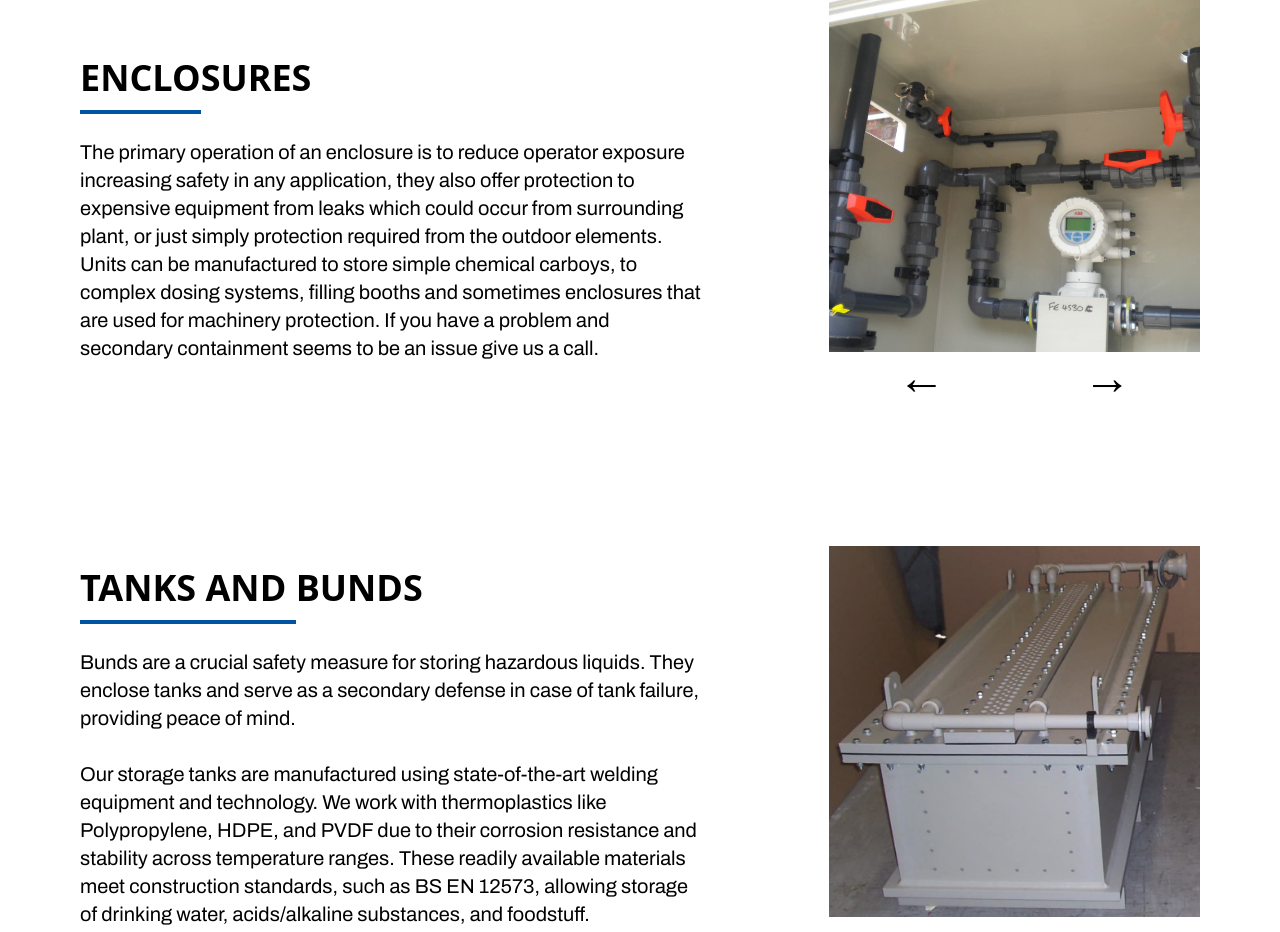
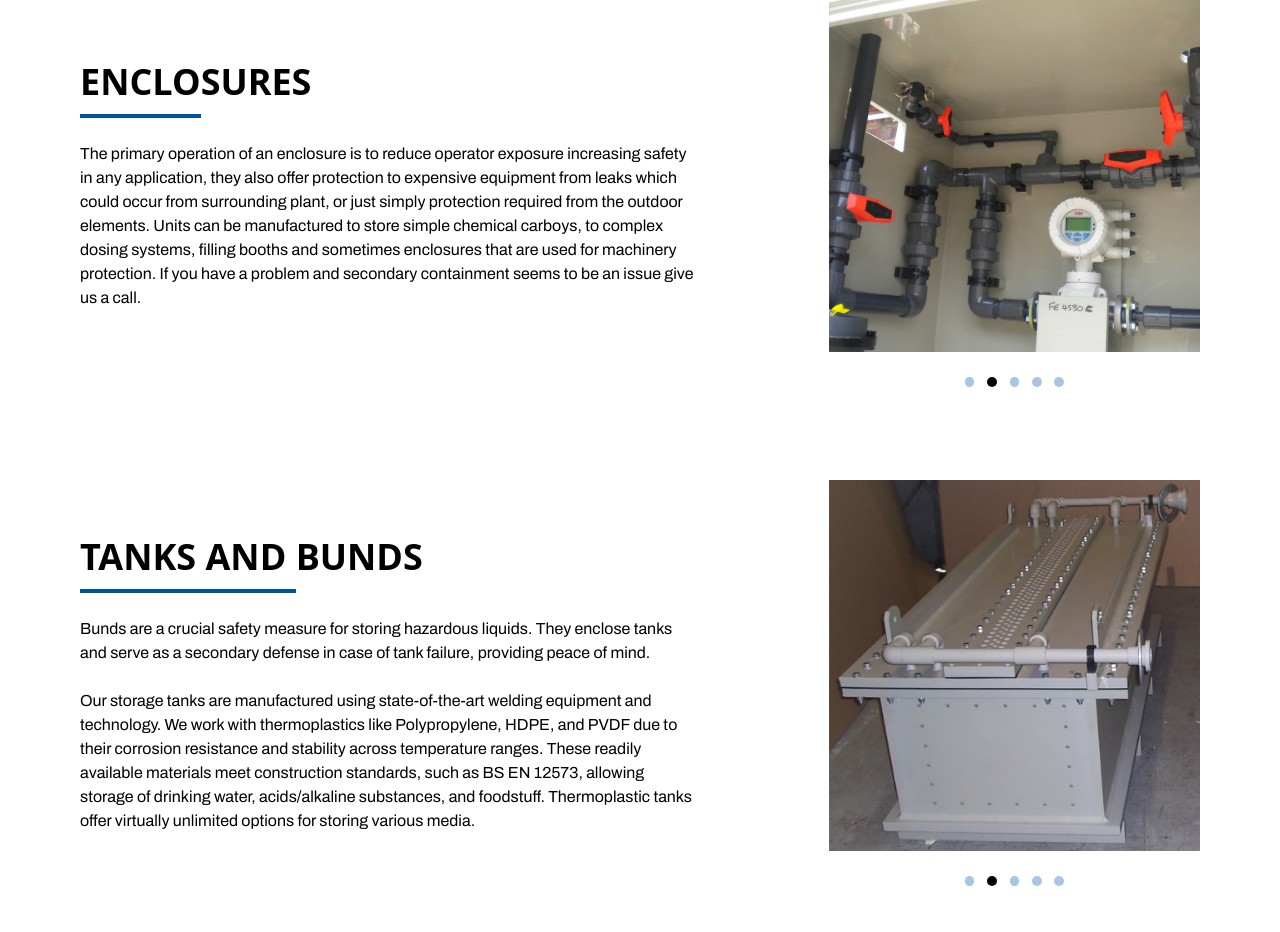
Before and after one commit to alparslankorkmaz/marcol-redone, a Next.js app: page /portfolio in a window 1280 px wide. Shown: the part 1532-2464 px from the top of the page. Built offline with nearby package versions, Linux system fonts and the light colour scheme.

Commit message:
redone enclosures + tanks and bunds

```diff
--- a/src/app/portfolio/page.js
+++ b/src/app/portfolio/page.js
@@ -17,6 +17,10 @@ export default function Portfolio() {
   const OPTIONS = {};
   const SLIDE1_COUNT = 5;
   const SLIDE1 = Array.from(Array(SLIDE1_COUNT).keys());
+  const SLIDE2_COUNT = 5;
+  const SLIDE2 = Array.from(Array(SLIDE2_COUNT).keys());
+  const SLIDE3_COUNT = 5;
+  const SLIDE3 = Array.from(Array(SLIDE3_COUNT).keys());
 
   return (
     <>
@@ -38,8 +42,8 @@ export default function Portfolio() {
       <div className="p-10 lg:p-20">
         <div className="grid justify-center items-center grid-cols-5 gap-10 lg:gap-32">
           <ScrubbingSystems slides={SLIDE1} options={OPTIONS} />
-          <Enclosures />
-          <TanksAndBunds />
+          <Enclosures slides={SLIDE2} options={OPTIONS} />
+          <TanksAndBunds slides={SLIDE3} options={OPTIONS} />
           <DuctingAndExtractionSystems />
           <MachineGuards />
           <Pipework />
--- a/src/components/Enclosures.js
+++ b/src/components/Enclosures.js
@@ -2,23 +2,57 @@
 
 import useEmblaCarousel from "embla-carousel-react";
 import Autoplay from "embla-carousel-autoplay";
-import React, { useCallback } from "react";
+import React, { useState, useEffect, useCallback } from "react";
 
-export default function Enclosures() {
+import { DotButton, PrevButton, NextButton } from "./CarouselArrowsDotsButtons";
+import { imageByIndex2 } from "./ImageByIndex";
+
+export default function ScrubbingSystems(props) {
   const autoplayOptions = {
-    delay: 3500,
+    delay: 5500,
   };
   const [emblaRef, emblaApi] = useEmblaCarousel({ loop: true }, [
     Autoplay(autoplayOptions),
   ]); // Add plugin
 
-  const scrollPrev = useCallback(() => {
-    if (emblaApi) emblaApi.scrollPrev();
-  }, [emblaApi]);
+  const { slides, options } = props;
+  const [prevBtnEnabled, setPrevBtnEnabled] = useState(false);
+  const [nextBtnEnabled, setNextBtnEnabled] = useState(false);
+  const [selectedIndex, setSelectedIndex] = useState(0);
+  const [scrollSnaps, setScrollSnaps] = useState([]);
 
-  const scrollNext = useCallback(() => {
-    if (emblaApi) emblaApi.scrollNext();
-  }, [emblaApi]);
+  const scrollPrev = useCallback(
+    () => emblaApi && emblaApi.scrollPrev(),
+    [emblaApi]
+  );
+  const scrollNext = useCallback(
+    () => emblaApi && emblaApi.scrollNext(),
+    [emblaApi]
+  );
+  const scrollTo = useCallback(
+    (index) => emblaApi && emblaApi.scrollTo(index),
+    [emblaApi]
+  );
+
+  const onInit = useCallback((emblaApi) => {
+    setScrollSnaps(emblaApi.scrollSnapList());
+  }, []);
+
+  const onSelect = useCallback((emblaApi) => {
+    setSelectedIndex(emblaApi.selectedScrollSnap());
+    setPrevBtnEnabled(emblaApi.canScrollPrev());
+    setNextBtnEnabled(emblaApi.canScrollNext());
+  }, []);
+
+  useEffect(() => {
+    if (!emblaApi) return;
+
+    onInit(emblaApi);
+    onSelect(emblaApi);
+    emblaApi.on("reInit", onInit);
+    emblaApi.on("reInit", onSelect);
+    emblaApi.on("select", onSelect);
+  }, [emblaApi, onInit, onSelect]);
 
   return (
     <>
@@ -29,7 +63,7 @@ export default function Enclosures() {
           <span className="border-b-4 border-marcol-blue py-2">enclo</span>
           sures
         </h2>
-        <div className="font-archivo text-lg lg:text-xl">
+        <div className="font-archivo">
           <p>
             The primary operation of an enclosure is to reduce operator exposure
             increasing safety in any application, they also offer protection to
@@ -42,61 +76,32 @@ export default function Enclosures() {
           </p>
         </div>
       </div>
-      <div className="col-span-5 lg:col-span-2">
-        <div className="embla">
+      <div className="col-span-5 lg:col-span-2 flex justify-center relative">
+        <div className="embla flex justify-center">
           <div className="embla__viewport" ref={emblaRef}>
             <div className="embla__container">
-              <div className="embla__slide">
-                <img
-                  src="/images/portfolio/enclosures/slide1.jpg"
-                  alt="enclosures"
-                  className="w-full object-cover "
-                />
-              </div>
-              <div className="embla__slide">
-                <img
-                  src="/images/portfolio/enclosures/slide2.jpg"
-                  alt="enclosures"
-                  className="w-full object-cover "
-                />
-              </div>
-              <div className="embla__slide">
-                <img
-                  src="/images/portfolio/enclosures/slide3.jpg"
-                  alt="enclosures"
-                  className="w-full object-cover "
-                />
-              </div>
-              <div className="embla__slide">
-                <img
-                  src="/images/portfolio/enclosures/slide4.jpg"
-                  alt="enclosures"
-                  className="w-full object-cover "
-                />
-              </div>
-              <div className="embla__slide">
-                <img
-                  src="/images/portfolio/enclosures/slide5.jpg"
-                  alt="enclosures"
-                  className="w-full object-cover "
-                />
-              </div>
-            </div>
-            <div className="flex justify-around">
-              <button
-                className="embla__prev text-3xl lg:text-5xl"
-                onClick={scrollPrev}
-              >
-                ←
-              </button>
-              <button
-                className="embla__next text-3xl lg:text-5xl"
-                onClick={scrollNext}
-              >
-                →
-              </button>
+              {slides.map((index) => (
+                <div className="embla__slide" key={index}>
+                  <img
+                    className="embla__slide__img"
+                    src={imageByIndex2(index)}
+                    alt="enclosures"
+                  />
+                </div>
+              ))}
             </div>
           </div>
+          {/* <PrevButton onClick={scrollPrev} enabled={prevBtnEnabled} /> */}
+          {/* <NextButton onClick={scrollNext} enabled={nextBtnEnabled} /> */}
+        </div>
+        <div className="embla__dots">
+          {scrollSnaps.map((_, index) => (
+            <DotButton
+              key={index}
+              selected={index === selectedIndex}
+              onClick={() => scrollTo(index)}
+            />
+          ))}
         </div>
       </div>
     </>
--- a/src/components/ImageByIndex.js
+++ b/src/components/ImageByIndex.js
@@ -4,8 +4,24 @@ const image1_3 = "/images/portfolio/scrubbing_systems/slide3.jpg";
 const image1_4 = "/images/portfolio/scrubbing_systems/slide4.jpg";
 const image1_5 = "/images/portfolio/scrubbing_systems/slide5.jpg";
 
+const image2_1 = "/images/portfolio/enclosures/slide1.jpg";
+const image2_2 = "/images/portfolio/enclosures/slide2.jpg";
+const image2_3 = "/images/portfolio/enclosures/slide3.jpg";
+const image2_4 = "/images/portfolio/enclosures/slide4.jpg";
+const image2_5 = "/images/portfolio/enclosures/slide5.jpg";
+
+const image3_1 = "/images/portfolio/tanks_and_bunds/slide1.jpg";
+const image3_2 = "/images/portfolio/tanks_and_bunds/slide2.jpg";
+const image3_3 = "/images/portfolio/tanks_and_bunds/slide3.jpg";
+const image3_4 = "/images/portfolio/tanks_and_bunds/slide4.jpg";
+const image3_5 = "/images/portfolio/tanks_and_bunds/slide5.jpg";
+
 export const images1 = [image1_1, image1_2, image1_3, image1_4, image1_5];
+export const images2 = [image2_1, image2_2, image2_3, image2_4, image2_5];
+export const images3 = [image3_1, image3_2, image3_3, image3_4, image3_5];
 
 const imageByIndex1 = (index) => images1[index % images1.length];
+const imageByIndex2 = (index) => images2[index % images2.length];
+const imageByIndex3 = (index) => images3[index % images3.length];
 
-export default imageByIndex1;
+export { imageByIndex1, imageByIndex2, imageByIndex3 };
--- a/src/components/ScrubbingSystems.js
+++ b/src/components/ScrubbingSystems.js
@@ -5,7 +5,7 @@ import Autoplay from "embla-carousel-autoplay";
 import React, { useState, useEffect, useCallback } from "react";
 
 import { DotButton, PrevButton, NextButton } from "./CarouselArrowsDotsButtons";
-import imageByIndex1 from "./ImageByIndex";
+import { imageByIndex1 } from "./ImageByIndex";
 
 export default function ScrubbingSystems(props) {
   const autoplayOptions = {
--- a/src/components/TanksAndBunds.js
+++ b/src/components/TanksAndBunds.js
@@ -2,23 +2,57 @@
 
 import useEmblaCarousel from "embla-carousel-react";
 import Autoplay from "embla-carousel-autoplay";
-import React, { useCallback } from "react";
+import React, { useState, useEffect, useCallback } from "react";
 
-export default function TanksAndBunds() {
+import { DotButton, PrevButton, NextButton } from "./CarouselArrowsDotsButtons";
+import { imageByIndex3 } from "./ImageByIndex";
+
+export default function ScrubbingSystems(props) {
   const autoplayOptions = {
-    delay: 3500,
+    delay: 5500,
   };
   const [emblaRef, emblaApi] = useEmblaCarousel({ loop: true }, [
     Autoplay(autoplayOptions),
   ]); // Add plugin
 
-  const scrollPrev = useCallback(() => {
-    if (emblaApi) emblaApi.scrollPrev();
-  }, [emblaApi]);
+  const { slides, options } = props;
+  const [prevBtnEnabled, setPrevBtnEnabled] = useState(false);
+  const [nextBtnEnabled, setNextBtnEnabled] = useState(false);
+  const [selectedIndex, setSelectedIndex] = useState(0);
+  const [scrollSnaps, setScrollSnaps] = useState([]);
 
-  const scrollNext = useCallback(() => {
-    if (emblaApi) emblaApi.scrollNext();
-  }, [emblaApi]);
+  const scrollPrev = useCallback(
+    () => emblaApi && emblaApi.scrollPrev(),
+    [emblaApi]
+  );
+  const scrollNext = useCallback(
+    () => emblaApi && emblaApi.scrollNext(),
+    [emblaApi]
+  );
+  const scrollTo = useCallback(
+    (index) => emblaApi && emblaApi.scrollTo(index),
+    [emblaApi]
+  );
+
+  const onInit = useCallback((emblaApi) => {
+    setScrollSnaps(emblaApi.scrollSnapList());
+  }, []);
+
+  const onSelect = useCallback((emblaApi) => {
+    setSelectedIndex(emblaApi.selectedScrollSnap());
+    setPrevBtnEnabled(emblaApi.canScrollPrev());
+    setNextBtnEnabled(emblaApi.canScrollNext());
+  }, []);
+
+  useEffect(() => {
+    if (!emblaApi) return;
+
+    onInit(emblaApi);
+    onSelect(emblaApi);
+    emblaApi.on("reInit", onInit);
+    emblaApi.on("reInit", onSelect);
+    emblaApi.on("select", onSelect);
+  }, [emblaApi, onInit, onSelect]);
 
   return (
     <>
@@ -29,7 +63,7 @@ export default function TanksAndBunds() {
           <span className="border-b-4 border-marcol-blue py-2">tanks and </span>
           bunds
         </h2>
-        <div className="font-archivo text-lg lg:text-xl">
+        <div className="font-archivo">
           <p>
             Bunds are a crucial safety measure for storing hazardous liquids.
             They enclose tanks and serve as a secondary defense in case of tank
@@ -48,61 +82,32 @@ export default function TanksAndBunds() {
           </p>
         </div>
       </div>
-      <div className="col-span-5 lg:col-span-2">
-        <div className="embla">
+      <div className="col-span-5 lg:col-span-2 flex justify-center relative">
+        <div className="embla flex justify-center">
           <div className="embla__viewport" ref={emblaRef}>
             <div className="embla__container">
-              <div className="embla__slide">
-                <img
-                  src="/images/portfolio/tanks_and_bunds/slide1.jpg"
-                  alt="tanks and bunds"
-                  className="w-full object-cover "
-                />
-              </div>
-              <div className="embla__slide">
-                <img
-                  src="/images/portfolio/tanks_and_bunds/slide2.jpg"
-                  alt="tanks and bunds"
-                  className="w-full object-cover "
-                />
-              </div>
-              <div className="embla__slide">
-                <img
-                  src="/images/portfolio/tanks_and_bunds/slide3.jpg"
-                  alt="tanks and bunds"
-                  className="w-full object-cover "
-                />
-              </div>
-              <div className="embla__slide">
-                <img
-                  src="/images/portfolio/tanks_and_bunds/slide4.jpg"
-                  alt="tanks and bunds"
-                  className="w-full object-cover "
-                />
-              </div>
-              <div className="embla__slide">
-                <img
-                  src="/images/portfolio/tanks_and_bunds/slide5.jpg"
-                  alt="tanks and bunds"
-                  className="w-full object-cover "
-                />
-              </div>
-            </div>
-            <div className="flex justify-around">
-              <button
-                className="embla__prev text-3xl lg:text-5xl"
-                onClick={scrollPrev}
-              >
-                ←
-              </button>
-              <button
-                className="embla__next text-3xl lg:text-5xl"
-                onClick={scrollNext}
-              >
-                →
-              </button>
+              {slides.map((index) => (
+                <div className="embla__slide" key={index}>
+                  <img
+                    className="embla__slide__img"
+                    src={imageByIndex3(index)}
+                    alt="scrubbing systems"
+                  />
+                </div>
+              ))}
             </div>
           </div>
+          {/* <PrevButton onClick={scrollPrev} enabled={prevBtnEnabled} /> */}
+          {/* <NextButton onClick={scrollNext} enabled={nextBtnEnabled} /> */}
+        </div>
+        <div className="embla__dots">
+          {scrollSnaps.map((_, index) => (
+            <DotButton
+              key={index}
+              selected={index === selectedIndex}
+              onClick={() => scrollTo(index)}
+            />
+          ))}
         </div>
       </div>
     </>
```
